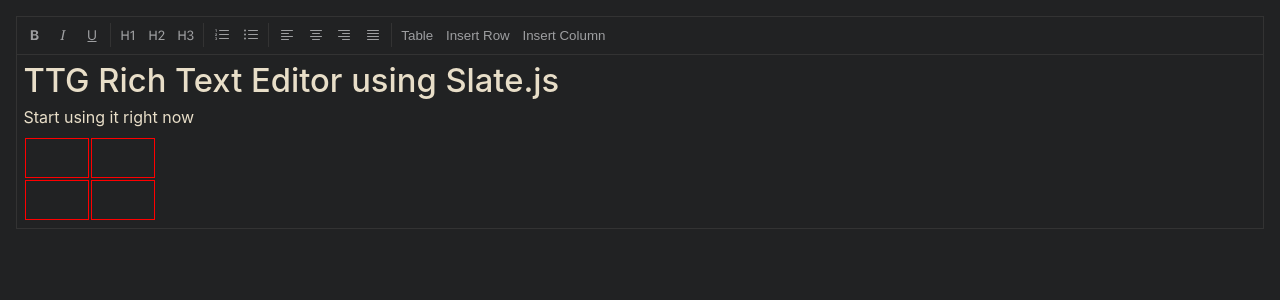
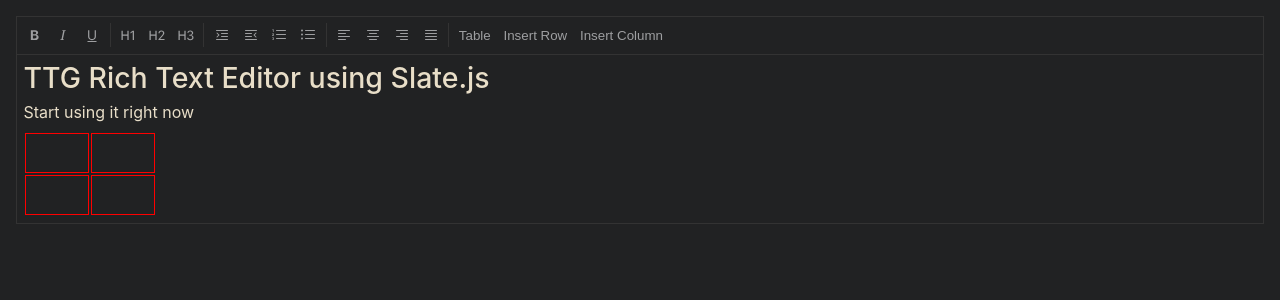
Before and after one commit to hakisan99/rte-component, a React (Create React App) app: page / in a window 1280 px wide. Shown: the top 300 px of the page. Built offline with nearby package versions, Linux system fonts and the light colour scheme.

Commit message:
add indentation

```diff
--- a/src/components/Element.jsx
+++ b/src/components/Element.jsx
@@ -1,22 +1,23 @@
 import React from 'react';
 import PropTypes from 'prop-types';
-import { H4, H2, H3, P, StyledTable } from './StyledComponents';
+import { H4, H5, H3, P, StyledTable } from './StyledComponents';
+import { OL, UL } from './Typography';
 // Element Render
 const Element = (props) => {
   const { attributes, element, children } = props;
   switch (element.type) {
     case 'h1':
-      return <H2 {...attributes} style={{textAlign: element.alignment}}>{children}</H2>;
+      return <H3 {...attributes} textAlign={element.alignment} indentation={element.indentation}>{children}</H3>;
     case 'h2':
-      return <H3 {...attributes} style={{textAlign: element.alignment}}>{children}</H3>;
+      return <H4 {...attributes} textAlign={element.alignment} indentation={element.indentation}>{children}</H4>;
     case 'h3':
-      return <H4 {...attributes} style={{textAlign: element.alignment}}>{children}</H4>;
+      return <H5 {...attributes} textAlign={element.alignment} indentation={element.indentation}>{children}</H5>;
     case 'li':
-      return <li {...attributes} >{children}</li>
+      return <li {...attributes}>{children}</li>
     case 'ul':
-      return <ul {...attributes}style={{marginLeft: "1rem"}}>{children}</ul>
+      return <UL {...attributes}>{children}</UL>
     case 'ol':
-      return <ol {...attributes}style={{marginLeft: "1rem"}}>{children}</ol>
+      return <OL {...attributes}>{children}</OL>
     case 'table':
       return (
         <StyledTable>
@@ -28,7 +29,7 @@ const Element = (props) => {
     case 'table-cell':
       return <td style={{border: '1px red solid', width: '64px', height: '40px'}} {...attributes}>{children}</td>
     default:
-      return <P style={{textAlign: element.alignment}} {...attributes}>{children}</P>
+      return <P textAlign={element.alignment} indentation={element.indentation} {...attributes}>{children}</P>
   }
 };
 
--- a/src/components/Icon.jsx
+++ b/src/components/Icon.jsx
@@ -50,6 +50,14 @@ const Icon = ({icon}) => {
             <svg xmlns="http://www.w3.org/2000/svg" width="16" height="16" fill="currentColor" className="bi bi-type-h3" viewBox="0 0 16 16">
                 <path d="M7.637 13V3.669H6.379V7.62H1.758V3.67H.5V13h1.258V8.728h4.62V13h1.259zm3.625-4.272h1.018c1.142 0 1.935.67 1.949 1.674.013 1.005-.78 1.737-2.01 1.73-1.08-.007-1.853-.588-1.935-1.32H9.108c.069 1.327 1.224 2.386 3.083 2.386 1.935 0 3.343-1.155 3.309-2.789-.027-1.51-1.251-2.16-2.037-2.249v-.068c.704-.123 1.764-.91 1.723-2.229-.035-1.353-1.176-2.4-2.954-2.385-1.873.006-2.857 1.162-2.898 2.358h1.196c.062-.69.711-1.299 1.696-1.299.998 0 1.695.622 1.695 1.525.007.922-.718 1.592-1.695 1.592h-.964v1.074z"/>
             </svg>:
+        icon === 'increase-indentation' ?
+            <svg xmlns="http://www.w3.org/2000/svg" width="16" height="16" fill="currentColor" className="bi bi-text-indent-left" viewBox="0 0 16 16">
+                <path d="M2 3.5a.5.5 0 0 1 .5-.5h11a.5.5 0 0 1 0 1h-11a.5.5 0 0 1-.5-.5zm.646 2.146a.5.5 0 0 1 .708 0l2 2a.5.5 0 0 1 0 .708l-2 2a.5.5 0 0 1-.708-.708L4.293 8 2.646 6.354a.5.5 0 0 1 0-.708zM7 6.5a.5.5 0 0 1 .5-.5h6a.5.5 0 0 1 0 1h-6a.5.5 0 0 1-.5-.5zm0 3a.5.5 0 0 1 .5-.5h6a.5.5 0 0 1 0 1h-6a.5.5 0 0 1-.5-.5zm-5 3a.5.5 0 0 1 .5-.5h11a.5.5 0 0 1 0 1h-11a.5.5 0 0 1-.5-.5z"/>
+            </svg> :
+        icon === 'decrease-indentation' ?
+            <svg xmlns="http://www.w3.org/2000/svg" width="16" height="16" fill="currentColor" className="bi bi-text-indent-right" viewBox="0 0 16 16">
+                <path d="M2 3.5a.5.5 0 0 1 .5-.5h11a.5.5 0 0 1 0 1h-11a.5.5 0 0 1-.5-.5zm10.646 2.146a.5.5 0 0 1 .708.708L11.707 8l1.647 1.646a.5.5 0 0 1-.708.708l-2-2a.5.5 0 0 1 0-.708l2-2zM2 6.5a.5.5 0 0 1 .5-.5h6a.5.5 0 0 1 0 1h-6a.5.5 0 0 1-.5-.5zm0 3a.5.5 0 0 1 .5-.5h6a.5.5 0 0 1 0 1h-6a.5.5 0 0 1-.5-.5zm0 3a.5.5 0 0 1 .5-.5h11a.5.5 0 0 1 0 1h-11a.5.5 0 0 1-.5-.5z"/>
+            </svg> :
             <p>X</p>
     return Ico
 }
--- a/src/components/RichTextEditor.jsx
+++ b/src/components/RichTextEditor.jsx
@@ -12,7 +12,7 @@ import {
   StyledToolbar,
   VerticalLine,
 } from './StyledComponents';
-import { AlignButton, BlockButton, MarkButton } from './ToolbarButtons';
+import { AlignButton, BlockButton, IndenButton, MarkButton } from './ToolbarButtons';
 
 const editorTools = new EditorTools();
 
@@ -105,6 +105,8 @@ const RichTextEditor = () => {
             <BlockButton format="h2" text="Heading 2" icon="heading 2"/>
             <BlockButton format="h3" text="Heading 3" icon="heading 3"/>
             <VerticalLine/>
+            <IndenButton format="increase" text="Increase Indentation" icon="increase-indentation"/>
+            <IndenButton format="decrease" text="Decrease Indentation" icon="decrease-indentation"/>
             <BlockButton format="ol" text="Ordered List" icon="ordered-list"/>
             <BlockButton format="ul" text="Bullet List" icon="unordered-list"/>
             <VerticalLine/>
--- a/src/components/ToolbarButtons.jsx
+++ b/src/components/ToolbarButtons.jsx
@@ -2,7 +2,7 @@
 import React from 'react'
 import { useSlate } from "slate-react"
 import { StyledButton } from "./StyledComponents"
-import {isAlignmentActive, isBlockActive, isMarkActive, toggleAlignment, toggleBlock, toggleMark} from './editor-tools/slateUtil'
+import {changeIdentation, isAlignmentActive, isBlockActive, isMarkActive, toggleAlignment, toggleBlock, toggleMark} from './editor-tools/slateUtil'
 import Icon from './Icon'
 
 const MarkButton = ({format, text, icon}) => {
@@ -38,4 +38,15 @@ const AlignButton = ({format, text, icon}) => {
         </StyledButton>
     )
 }
-export {MarkButton, BlockButton, AlignButton}
+const IndenButton = ({format, text, icon}) => {
+    const editor = useSlate()
+    return (
+        <StyledButton title={text}  active={isAlignmentActive(editor, format)} onMouseDown={e => {
+            e.preventDefault()
+            changeIdentation(editor, format)
+        }}>
+            <Icon icon = {icon}/>
+        </StyledButton>
+    )
+}
+export {MarkButton, BlockButton, AlignButton, IndenButton}
--- a/src/components/Typography.jsx
+++ b/src/components/Typography.jsx
@@ -8,6 +8,7 @@ const generalStyle = props => `
     line-height: 1.2;
     color: ${props.theme.color.text[props.color] || props.theme.color.text.primary};
     text-align: ${props.textAlign || "left"};
+    margin-left: ${props.indentation ? props.indentation * 2 < 0 ? 0 : props.indentation * 2 : 0}rem;
 `
 
 export const H1 = styled.h1`
@@ -50,8 +51,17 @@ export const P = styled.p`
 export const HL = styled.mark`
     padding: 0.2rem;
     background-color: ${props => props.background || getFader(props.theme.color.fill.primary)};
-    color: ${props => props.color || props.theme.color.text.primary}
+    color: ${props => props.color || props.theme.color.text.primary};
 `
-const Typography = {H1, H2, H3, H4, H5, H6, P}
+export const UL = styled.ul`
+    ${generalStyle}
+    margin-left: 2rem;
+`
+export const OL = styled.ul`
+    ${generalStyle}
+    margin-left: 2rem;
+`
+
+const Typography = {H1, H2, H3, H4, H5, H6, P, HL, UL, OL}
 
 export default Typography
--- a/src/components/editor-tools/slateUtil.js
+++ b/src/components/editor-tools/slateUtil.js
@@ -33,8 +33,13 @@ const isAlignmentActive = (editor, format) => {
     const [match] = Editor.nodes(editor, {
         match: n => !Editor.isEditor(n) && Element.isElement(n) && n.alignment === format
     })
-
     return !!match
+}
+const getCurrentIdentation = (editor) => {
+    const [match] = Editor.nodes(editor, {
+        match: n => !Editor.isEditor(n) && Element.isElement(n)
+    })
+    return match[0].indentation ? match[0].indentation : 0;
 }
 const toggleBlock = (editor, format) => {
     const isActive = isBlockActive(editor, format)
@@ -56,5 +61,12 @@ const toggleBlock = (editor, format) => {
       const block = { type: format, children: [] }
       Transforms.wrapNodes(editor, block)
     }
-  }
-export {isMarkActive, toggleMark, isBlockActive, toggleBlock, toggleAlignment, isAlignmentActive}
+}
+const changeIdentation = (editor, format) => {
+    Transforms.setNodes(
+      editor,
+      { indentation: (getCurrentIdentation(editor) > 0 ? getCurrentIdentation(editor) : 0)  + (format === 'increase' ? 1 : -1)},
+      { match: (n) => Editor.isBlock(editor, n) }
+    )
+}
+export {isMarkActive, toggleMark, isBlockActive, toggleBlock, toggleAlignment, isAlignmentActive, changeIdentation}
```
